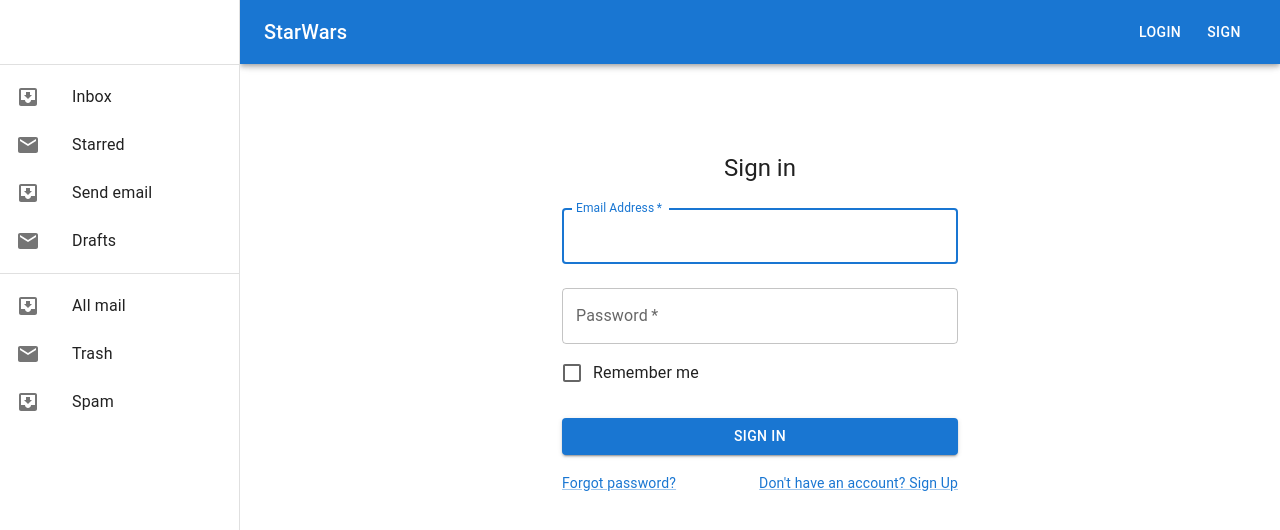
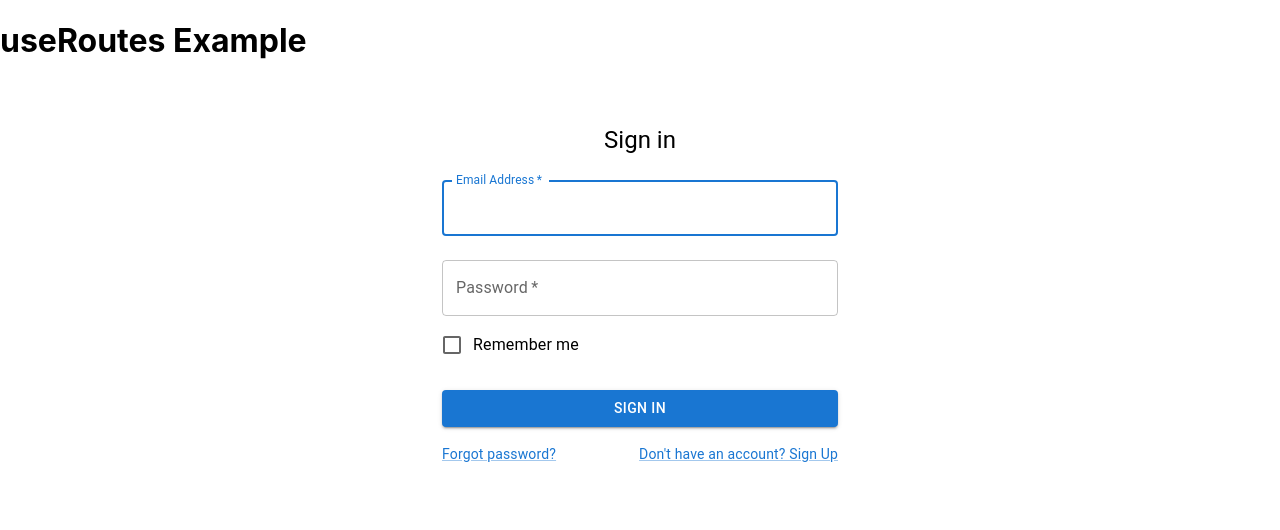
Before and after one commit to PonchoBT/frontendfactored, a React (Create React App) app: page /login in a window 1280 px wide. Shown: the top 530 px of the page. Built offline with nearby package versions, Linux system fonts and the light colour scheme.

Commit message:
404 and login

```diff
--- a/package.json
+++ b/package.json
@@ -16,7 +16,9 @@
     "@types/react-dom": "^18.0.11",
     "react": "^18.2.0",
     "react-dom": "^18.2.0",
+    "react-router-dom": "^6.9.0",
     "react-scripts": "5.0.1",
+    "router": "^1.3.8",
     "typescript": "^4.9.5",
     "web-vitals": "^2.1.4"
   },
--- a/src/App.tsx
+++ b/src/App.tsx
@@ -1,138 +1,154 @@
-import * as React from 'react';
-import AppBar from '@mui/material/AppBar';
-import Box from '@mui/material/Box';
-import CssBaseline from '@mui/material/CssBaseline';
-import Divider from '@mui/material/Divider';
-import Drawer from '@mui/material/Drawer';
-import IconButton from '@mui/material/IconButton';
-import InboxIcon from '@mui/icons-material/MoveToInbox';
-import List from '@mui/material/List';
-import ListItem from '@mui/material/ListItem';
-import ListItemButton from '@mui/material/ListItemButton';
-import ListItemIcon from '@mui/material/ListItemIcon';
-import ListItemText from '@mui/material/ListItemText';
-import MailIcon from '@mui/icons-material/Mail';
-import MenuIcon from '@mui/icons-material/Menu';
-import Toolbar from '@mui/material/Toolbar';
-import Typography from '@mui/material/Typography';
-import Button from '@mui/material/Button';
-import Login from "../src/pages/Login"
+// import * as React from 'react';
+// import AppBar from '@mui/material/AppBar';
+// import Box from '@mui/material/Box';
+// import CssBaseline from '@mui/material/CssBaseline';
+// import Divider from '@mui/material/Divider';
+// import Drawer from '@mui/material/Drawer';
+// import IconButton from '@mui/material/IconButton';
+// import InboxIcon from '@mui/icons-material/MoveToInbox';
+// import List from '@mui/material/List';
+// import ListItem from '@mui/material/ListItem';
+// import ListItemButton from '@mui/material/ListItemButton';
+// import ListItemIcon from '@mui/material/ListItemIcon';
+// import ListItemText from '@mui/material/ListItemText';
+// import MailIcon from '@mui/icons-material/Mail';
+// import MenuIcon from '@mui/icons-material/Menu';
+// import Toolbar from '@mui/material/Toolbar';
+// import Typography from '@mui/material/Typography';
+// import Button from '@mui/material/Button';
+// import Login from "../src/pages/Login"
 
 
-const drawerWidth = 240;
+// const drawerWidth = 240;
 
-interface Props {
-  window?: () => Window;
+// interface Props {
+//   window?: () => Window;
+// }
+
+// export default function ResponsiveDrawer(props: Props) {
+//   const { window } = props;
+//   const [mobileOpen, setMobileOpen] = React.useState(false);
+
+//   const handleDrawerToggle = () => {
+//     setMobileOpen(!mobileOpen);
+//   };
+
+//   const drawer = (
+//     <div>
+//       <Toolbar />
+//       <Divider />
+//       <List>
+//         {['Inbox', 'Starred', 'Send email', 'Drafts'].map((text, index) => (
+//           <ListItem key={text} disablePadding>
+//             <ListItemButton>
+//               <ListItemIcon>
+//                 {index % 2 === 0 ? <InboxIcon /> : <MailIcon />}
+//               </ListItemIcon>
+//               <ListItemText primary={text} />
+//             </ListItemButton>
+//           </ListItem>
+//         ))}
+//       </List>
+//       <Divider />
+//       <List>
+//         {['All mail', 'Trash', 'Spam'].map((text, index) => (
+//           <ListItem key={text} disablePadding>
+//             <ListItemButton>
+//               <ListItemIcon>
+//                 {index % 2 === 0 ? <InboxIcon /> : <MailIcon />}
+//               </ListItemIcon>
+//               <ListItemText primary={text} />
+//             </ListItemButton>
+//           </ListItem>
+//         ))}
+//       </List>
+//     </div>
+//   );
+
+//   const container = window !== undefined ? () => window().document.body : undefined;
+
+//   return (
+//     <Box sx={{ display: 'flex' }}>
+//       <CssBaseline />
+//       <AppBar
+//         position="fixed"
+//         sx={{
+//           width: { sm: `calc(100% - ${drawerWidth}px)` },
+//           ml: { sm: `${drawerWidth}px` },
+//         }}
+//       >
+//         <Toolbar>
+//           <IconButton
+//             color="inherit"
+//             aria-label="open drawer"
+//             edge="start"
+//             onClick={handleDrawerToggle}
+//             sx={{ mr: 2, display: { sm: 'none' } }}
+//           >
+//             <MenuIcon />
+//           </IconButton>
+//           <Typography variant="h6" noWrap component="div" sx={{ flexGrow: 1 }}>
+//            StarWars
+//           </Typography>
+//           <Button color="inherit">Login</Button>
+//           <Button color="inherit">Sign</Button>
+//         </Toolbar>
+//       </AppBar>
+//       <Box
+//         component="nav"
+//         sx={{ width: { sm: drawerWidth }, flexShrink: { sm: 0 } }}
+//         aria-label="mailbox folders"
+//       >
+//         {/* The implementation can be swapped with js to avoid SEO duplication of links. */}
+//         <Drawer
+//           container={container}
+//           variant="temporary"
+//           open={mobileOpen}
+//           onClose={handleDrawerToggle}
+//           ModalProps={{
+//             keepMounted: true, // Better open performance on mobile.
+//           }}
+//           sx={{
+//             display: { xs: 'block', sm: 'none' },
+//             '& .MuiDrawer-paper': { boxSizing: 'border-box', width: drawerWidth },
+//           }}
+//         >
+//           {drawer}
+//         </Drawer>
+//         <Drawer
+//           variant="permanent"
+//           sx={{
+//             display: { xs: 'none', sm: 'block' },
+//             '& .MuiDrawer-paper': { boxSizing: 'border-box', width: drawerWidth },
+//           }}
+//           open
+//         >
+//           {drawer}
+//         </Drawer>
+//       </Box>
+//       <Box
+//         component="main"
+//         sx={{ flexGrow: 1, p: 3, width: { sm: `calc(100% - ${drawerWidth}px)` } }}
+//       >
+//         <Toolbar />
+//       <Login/>
+//       </Box>
+//     </Box>
+//   );
+// }
+
+
+import { BrowserRouter } from "react-router-dom";
+import Router from "./routes/router";
+
+
+export default function App() {
+return (
+    <BrowserRouter>
+        <div className="App">
+            <h1>useRoutes Example</h1>
+            <Router/>
+        </div>
+    </BrowserRouter>
+);
 }
-
-export default function ResponsiveDrawer(props: Props) {
-  const { window } = props;
-  const [mobileOpen, setMobileOpen] = React.useState(false);
-
-  const handleDrawerToggle = () => {
-    setMobileOpen(!mobileOpen);
-  };
-
-  const drawer = (
-    <div>
-      <Toolbar />
-      <Divider />
-      <List>
-        {['Inbox', 'Starred', 'Send email', 'Drafts'].map((text, index) => (
-          <ListItem key={text} disablePadding>
-            <ListItemButton>
-              <ListItemIcon>
-                {index % 2 === 0 ? <InboxIcon /> : <MailIcon />}
-              </ListItemIcon>
-              <ListItemText primary={text} />
-            </ListItemButton>
-          </ListItem>
-        ))}
-      </List>
-      <Divider />
-      <List>
-        {['All mail', 'Trash', 'Spam'].map((text, index) => (
-          <ListItem key={text} disablePadding>
-            <ListItemButton>
-              <ListItemIcon>
-                {index % 2 === 0 ? <InboxIcon /> : <MailIcon />}
-              </ListItemIcon>
-              <ListItemText primary={text} />
-            </ListItemButton>
-          </ListItem>
-        ))}
-      </List>
-    </div>
-  );
-
-  const container = window !== undefined ? () => window().document.body : undefined;
-
-  return (
-    <Box sx={{ display: 'flex' }}>
-      <CssBaseline />
-      <AppBar
-        position="fixed"
-        sx={{
-          width: { sm: `calc(100% - ${drawerWidth}px)` },
-          ml: { sm: `${drawerWidth}px` },
-        }}
-      >
-        <Toolbar>
-          <IconButton
-            color="inherit"
-            aria-label="open drawer"
-            edge="start"
-            onClick={handleDrawerToggle}
-            sx={{ mr: 2, display: { sm: 'none' } }}
-          >
-            <MenuIcon />
-          </IconButton>
-          <Typography variant="h6" noWrap component="div" sx={{ flexGrow: 1 }}>
-           StarWars
-          </Typography>
-          <Button color="inherit">Login</Button>
-          <Button color="inherit">Sign</Button>
-        </Toolbar>
-      </AppBar>
-      <Box
-        component="nav"
-        sx={{ width: { sm: drawerWidth }, flexShrink: { sm: 0 } }}
-        aria-label="mailbox folders"
-      >
-        {/* The implementation can be swapped with js to avoid SEO duplication of links. */}
-        <Drawer
-          container={container}
-          variant="temporary"
-          open={mobileOpen}
-          onClose={handleDrawerToggle}
-          ModalProps={{
-            keepMounted: true, // Better open performance on mobile.
-          }}
-          sx={{
-            display: { xs: 'block', sm: 'none' },
-            '& .MuiDrawer-paper': { boxSizing: 'border-box', width: drawerWidth },
-          }}
-        >
-          {drawer}
-        </Drawer>
-        <Drawer
-          variant="permanent"
-          sx={{
-            display: { xs: 'none', sm: 'block' },
-            '& .MuiDrawer-paper': { boxSizing: 'border-box', width: drawerWidth },
-          }}
-          open
-        >
-          {drawer}
-        </Drawer>
-      </Box>
-      <Box
-        component="main"
-        sx={{ flexGrow: 1, p: 3, width: { sm: `calc(100% - ${drawerWidth}px)` } }}
-      >
-        <Toolbar />
-      <Login/>
-      </Box>
-    </Box>
-  );
-}
--- /dev/null
+++ b/src/pages/Home.tsx
@@ -0,0 +1,39 @@
+import { useEffect, useState } from "react";
+import { useNavigate } from "react-router-dom";
+
+
+export default function Home() {
+    const navigate = useNavigate();
+    const [usuario, setUsuario]=useState('');
+    function ActivarLogin()
+    {
+       const usuario:any = localStorage.getItem("usuario_prueba");
+       const perfil = JSON.parse(usuario);
+
+
+
+       if(!perfil)
+       {
+           navigate("/login");
+       } else
+       {
+        setUsuario(perfil.usuario);
+       }
+
+    }
+
+
+    useEffect(
+        () => {
+            ActivarLogin();
+        },
+        [],
+      );
+
+
+  return (
+    <div>
+        <h2>{usuario}</h2>
+    </div>
+  );
+}
--- a/src/pages/Login.tsx
+++ b/src/pages/Login.tsx
@@ -1,3 +1,4 @@
+import { useNavigate } from "react-router-dom";
 import Button from "@mui/material/Button";
 import TextField from "@mui/material/TextField";
 import FormControlLabel from "@mui/material/FormControlLabel";
@@ -12,7 +13,7 @@ import { useState } from "react";
 export default function SignIn() {
   const [password, setPassword] = useState('');
   const [usuario, setUsuario]  = useState('');
-
+  const navigate = useNavigate();
 
   const usuarioChange = (event:any) => {
     setUsuario(event.target.value);
@@ -29,6 +30,13 @@ export default function SignIn() {
     if(usuario=="Poncho" && password=="123")
     {
         alert('Exitosamente')
+        const usuarios = {
+          usuario:usuario,
+          password:password
+        }
+        localStorage.setItem("usuario_prueba", JSON.stringify(usuarios));
+
+        navigate("/home");
     }else{
       alert('El usuario o la clave son incorrectas')
     }
--- /dev/null
+++ b/src/pages/Page404.tsx
@@ -0,0 +1,11 @@
+
+
+export default function Page404() {
+
+
+  return (
+    <div>
+        <h2>{"4044444"}</h2>
+    </div>
+  );
+}
--- /dev/null
+++ b/src/routes/router.tsx
@@ -0,0 +1,19 @@
+import { useRoutes } from "react-router-dom";
+import Home from "../pages/Home";
+import Login from "../pages/Login";
+import Page404 from "../pages/Page404";
+
+
+export default function Router() {
+let element = useRoutes([
+
+
+            { path: "home", element: <Home /> },
+            { path: "login", element: <Login /> },
+            { path: "*", element: <Page404 /> },
+
+
+
+]);
+return element;
+}
```
Also changed, not shown: 1 other file (tests, documents, lock files or other folders).
